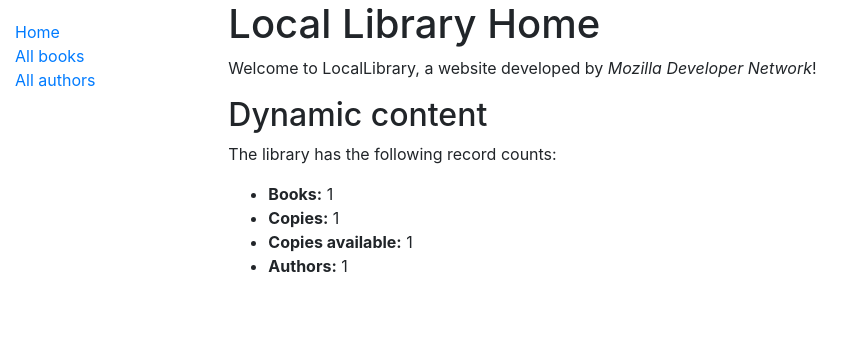
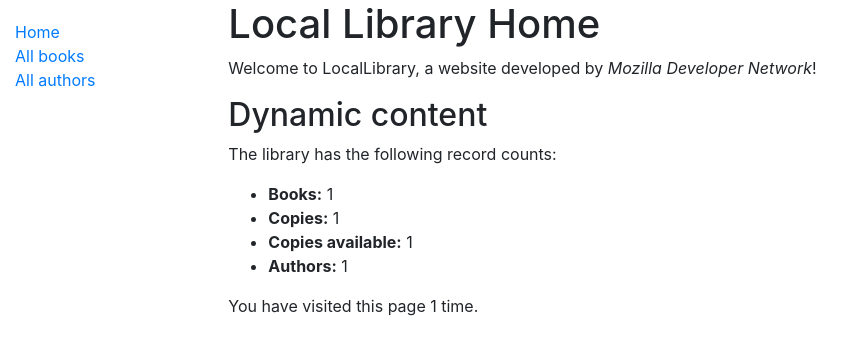
Before and after one commit to kjkao/django-tutorial, a Django app: template catalog/templates/index.html in a window 1280 px wide. Shown: the top 355 px of the page, without its empty margins (0-864 px from the left). Run offline with Django 3.2, Linux system fonts and the light colour scheme; the template is opened without the code that fills it: most values are stand-ins (such as "Sample title", 1, 10 or a date in 2020); parts of the project's set-up code (start-up, migrations or seed data) failed here and were passed over; some libraries are stand-ins or nearby versions.

Commit message:
Django Tutorial Part 7: Sessions framework
https://developer.mozilla.org/zh-TW/docs/Learn/Server-side/Django/Sessions

```diff
--- a/catalog/templates/index.html
+++ b/catalog/templates/index.html
@@ -12,4 +12,7 @@
     <li><strong>Copies available:</strong> {{ num_instances_available }}</li>
     <li><strong>Authors:</strong> {{ num_authors }}</li>
   </ul>
+
+  <p>You have visited this page {{ num_visits }}{% if num_visits == 1 %} time{% else %} times{% endif %}.</p>
+
 {% endblock %}
--- a/catalog/views.py
+++ b/catalog/views.py
@@ -16,11 +16,16 @@ def index(request):
     # The 'all()' is implied by default.
     num_authors = Author.objects.count()
 
+    # Number of visits to this view, as counted in the session variable.
+    num_visits = request.session.get('num_visits', 0)
+    request.session['num_visits'] = num_visits + 1
+
     context = {
         'num_books': num_books,
         'num_instances': num_instances,
         'num_instances_available': num_instances_available,
         'num_authors': num_authors,
+        'num_visits': num_visits,
     }
 
     # Render the HTML template index.html with the data in the context variable
--- a/tutorial/settings.py
+++ b/tutorial/settings.py
@@ -135,3 +135,5 @@ DEFAULT_AUTO_FIELD = 'django.db.models.BigAutoField'
 
 PROJECT_DIR = os.path.dirname(os.path.abspath(__file__))
 STATIC_ROOT = os.path.join(PROJECT_DIR, 'static')
+
+SESSION_SAVE_EVERY_REQUEST = True
```
